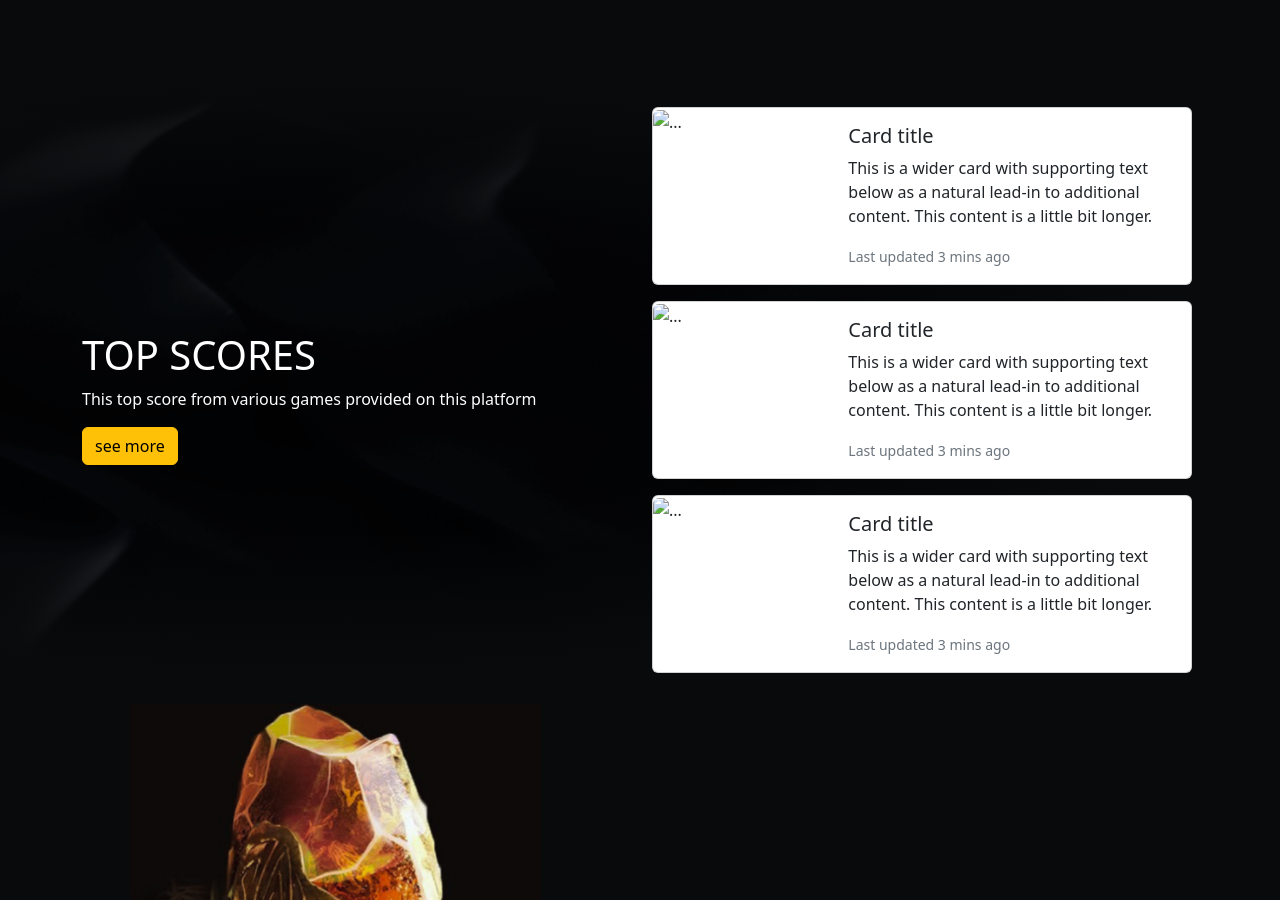
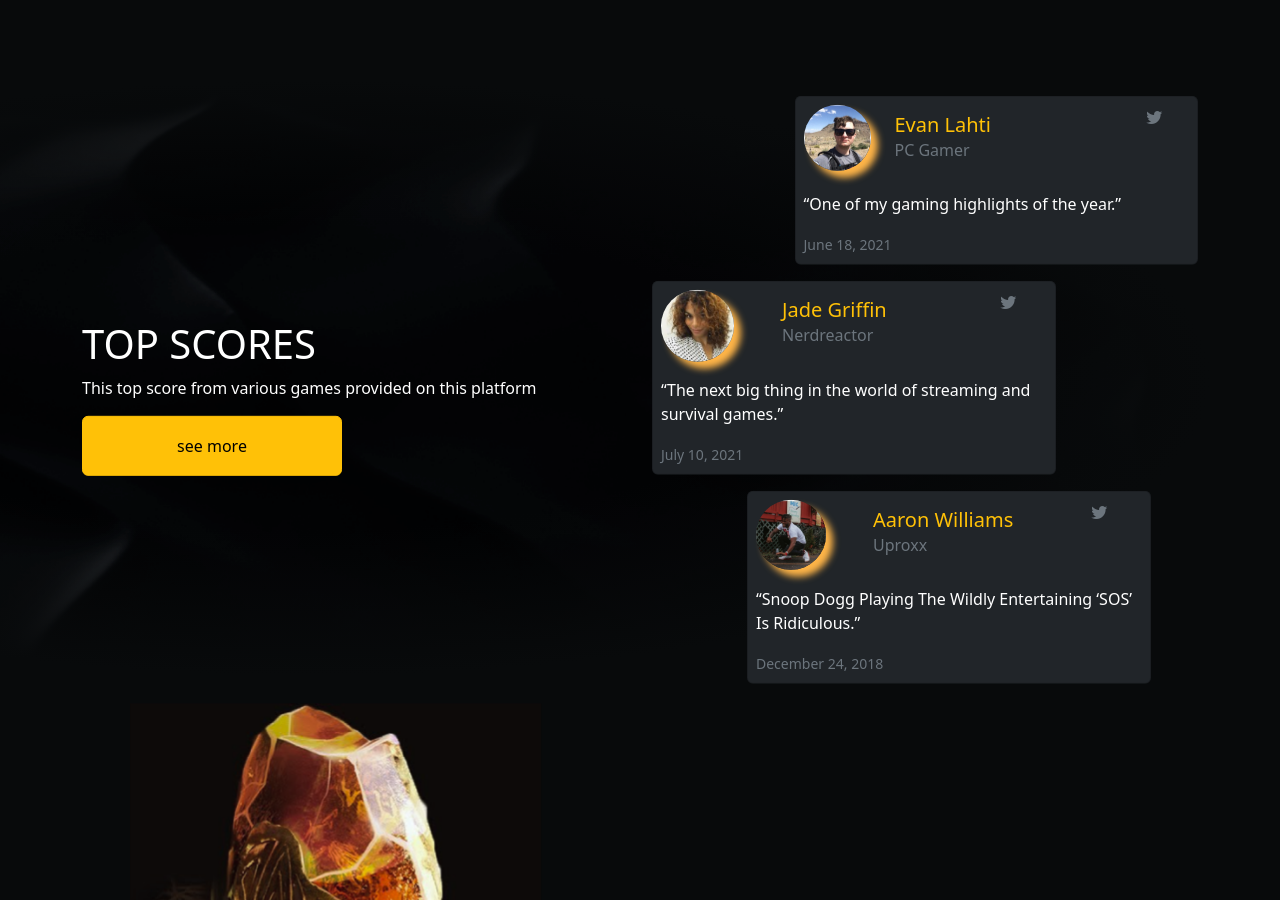
Before and after one commit to tianbuyung/binar-bootcamp-challenge-chapter-3, a plain HTML site: page index.html in a window 1280 px wide. Shown: the part 3202-4102 px from the top of the page. Drawn offline with nearby package versions, Linux system fonts and the light colour scheme.

Commit message:
[tianbuyung] - optimized fifth pages

```diff
--- a/app.css
+++ b/app.css
@@ -179,6 +179,15 @@
   width: 100%;
 }
 
+.button-fifth-page{
+  width: 16.25rem;
+  height: 3.75rem;
+}
+
+.img-shadow-fifth-page{
+  box-shadow: 7px 7px 7px #FFB548;
+}
+
 .sixth-page{
   background-image: url(/assets/newsletter.png);
   background-size: cover;
--- a/index.html
+++ b/index.html
@@ -237,50 +237,84 @@
                 <div class="col-md-6 text-white">
                     <h1 class="h1 text-uppercase">top scores</h1>
                     <p>This top score from various games provided on this platform</p>
-                    <button class="btn btn-warning">see more</button>
+                    <button class="button-fifth-page btn btn-warning">see more</button>
                 </div>
                 <div class="col-md-6">
-                    <div class="card mb-3" style="max-width: 540px;">
+                    <div class="row">
+                        <div class="col-md-9 offset-md-3">
+                            <div class="card mb-3 bg-dark" style="max-width: 540px;">
                                 <div class="row g-0">
-                            <div class="col-md-4">
-                                <img src="..." class="img-fluid rounded-start" alt="...">
+                                    <div class="col-md-auto mx-2 my-2">
+                                        <img src="/assets/evan-lahti.jpg"
+                                            class="img-fluid w-100 rounded-circle img-shadow-fifth-page"
+                                            alt="profile-picture">
                                     </div>
                                     <div class="col-md-8">
                                         <div class="card-body">
-                                    <h5 class="card-title">Card title</h5>
-                                    <p class="card-text">This is a wider card with supporting text below as a natural
-                                        lead-in to additional content. This content is a little bit longer.</p>
-                                    <p class="card-text"><small class="text-muted">Last updated 3 mins ago</small></p>
+                                            <h5 class="card-title text-warning">Evan Lahti</h5>
+                                            <h6 class="card-subtitle mb-2 text-secondary">PC Gamer</h6>
+                                        </div>
+                                    </div>
+                                    <div class="col-md-1 my-2">
+                                        <i class="bi bi-twitter text-secondary"></i>
+                                    </div>
+                                    <div class="px-2 my-2">
+                                        <p class="card-text text-white">“One of my gaming highlights of the year.”</p>
+                                        <p class="card-text"><small class="text-secondary">June 18, 2021</small></p>
                                     </div>
                                 </div>
                             </div>
                         </div>
-                    <div class="card mb-3" style="max-width: 540px;">
+                        <div class="col-md-9">
+                            <div class="card mb-3 bg-dark" style="max-width: 540px;">
                                 <div class="row g-0">
-                            <div class="col-md-4">
-                                <img src="..." class="img-fluid rounded-start" alt="...">
+                                    <div class="col-md-auto mx-2 my-2">
+                                        <img src="/assets/jada-griffin.jpg"
+                                            class="img-fluid w-75 rounded-circle img-shadow-fifth-page"
+                                            alt="profile-picture">
                                     </div>
-                            <div class="col-md-8">
+                                    <div class="col-md-7">
                                         <div class="card-body">
-                                    <h5 class="card-title">Card title</h5>
-                                    <p class="card-text">This is a wider card with supporting text below as a natural
-                                        lead-in to additional content. This content is a little bit longer.</p>
-                                    <p class="card-text"><small class="text-muted">Last updated 3 mins ago</small></p>
+                                            <h5 class="card-title text-warning">Jade Griffin</h5>
+                                            <h6 class="card-subtitle mb-2 text-secondary">Nerdreactor</h6>
+                                        </div>
+                                    </div>
+                                    <div class="col-md-1 my-2">
+                                        <i class="bi bi-twitter text-secondary"></i>
+                                    </div>
+                                    <div class="px-2 my-2">
+                                        <p class="card-text text-white">“The next big thing in the world of streaming
+                                            and survival
+                                            games.”</p>
+                                        <p class="card-text"><small class="text-secondary">July 10, 2021</small></p>
                                     </div>
                                 </div>
                             </div>
                         </div>
-                    <div class="card mb-3" style="max-width: 540px;">
+                        <div class="col-md-9 offset-md-2">
+                            <div class="card mb-3 bg-dark" style="max-width: 540px;">
                                 <div class="row g-0">
-                            <div class="col-md-4">
-                                <img src="..." class="img-fluid rounded-start" alt="...">
+                                    <div class="col-md-auto mx-2 my-2">
+                                        <img src="/assets/aaron-williams.jpg"
+                                            class="img-fluid w-75 rounded-circle img-shadow-fifth-page"
+                                            alt="profile-picture">
                                     </div>
-                            <div class="col-md-8">
+                                    <div class="col-md-7">
                                         <div class="card-body">
-                                    <h5 class="card-title">Card title</h5>
-                                    <p class="card-text">This is a wider card with supporting text below as a natural
-                                        lead-in to additional content. This content is a little bit longer.</p>
-                                    <p class="card-text"><small class="text-muted">Last updated 3 mins ago</small></p>
+                                            <h5 class="card-title text-warning">Aaron Williams</h5>
+                                            <h6 class="card-subtitle mb-2 text-secondary">Uproxx</h6>
+                                        </div>
+                                    </div>
+                                    <div class="col-md-1 my-2">
+                                        <i class="bi bi-twitter text-secondary"></i>
+                                    </div>
+                                    <div class="px-2 my-2">
+                                        <p class="card-text text-white">“Snoop Dogg Playing The Wildly Entertaining
+                                            ‘SOS’ Is
+                                            Ridiculous.”</p>
+                                        <p class="card-text"><small class="text-secondary">December 24, 2018</small>
+                                        </p>
+                                    </div>
                                 </div>
                             </div>
                         </div>
```
Lines whose indentation alone changed are shown as unchanged.
